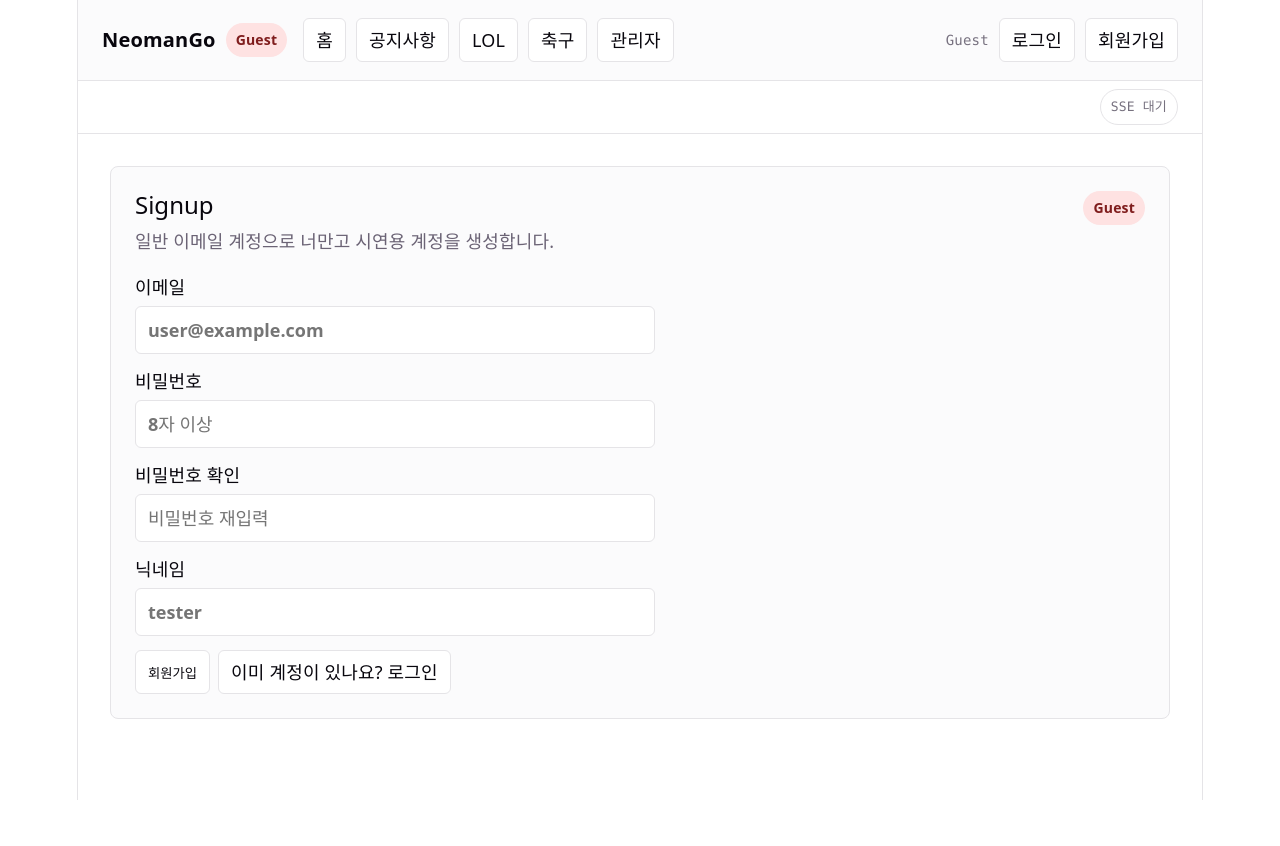
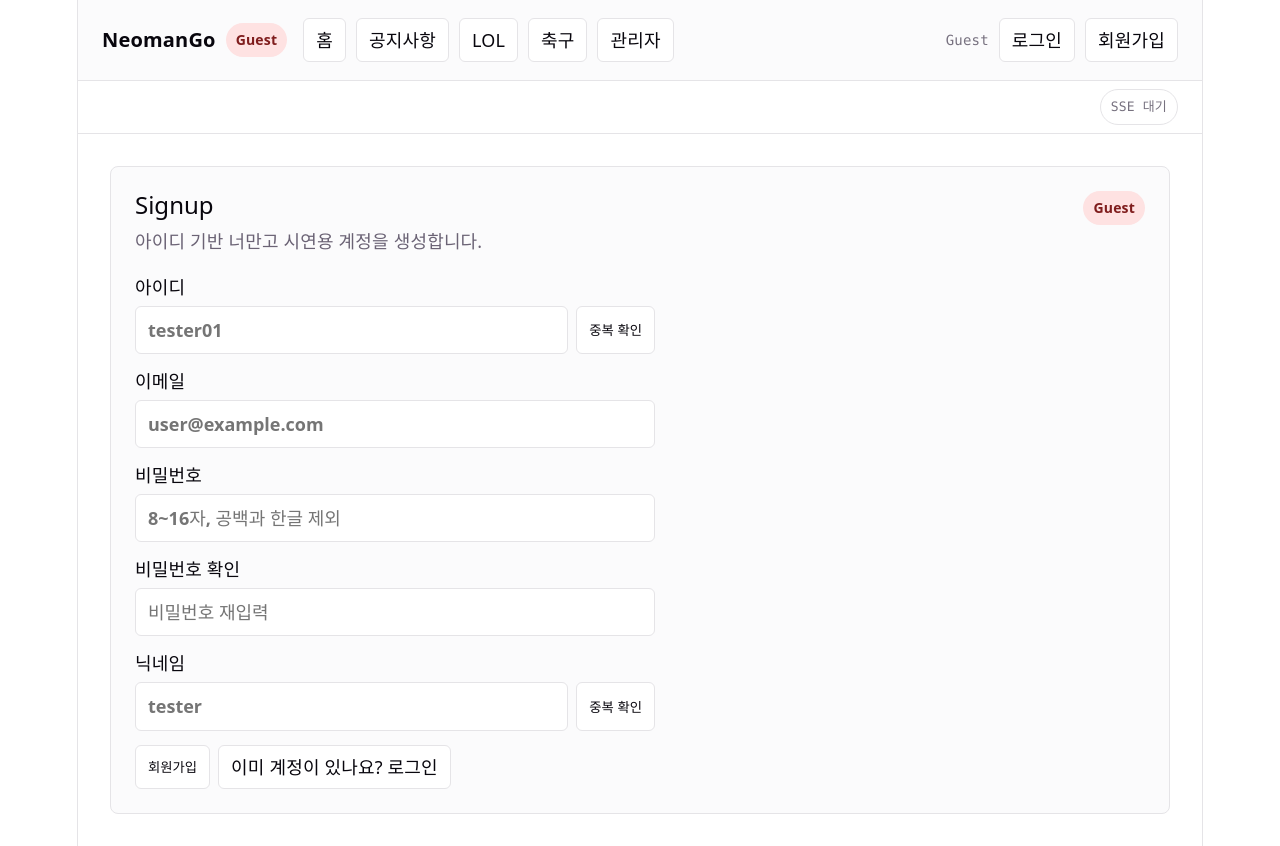
Before and after one commit to Tae-KyungKo/Neoman_Go_front, a React (Vite) app: page /signup in a window 1280 px wide. Before the commit the page ends 800 px from the top, so only its background shows below. Built offline with nearby package versions, Linux system fonts and the light colour scheme; no server answers.

Commit message:
feat(#28): update auth UI for loginId flow

```diff
--- a/src/App.css
+++ b/src/App.css
@@ -347,6 +347,26 @@
   font: inherit;
 }
 
+.input-with-button {
+  display: grid;
+  grid-template-columns: minmax(0, 1fr) auto;
+  gap: 8px;
+}
+
+.input-with-button button {
+  border: 1px solid var(--border);
+  border-radius: 6px;
+  padding: 8px 12px;
+  color: var(--text-h);
+  background: var(--button-bg);
+  cursor: pointer;
+}
+
+.input-with-button button:disabled {
+  cursor: not-allowed;
+  opacity: 0.55;
+}
+
 .team-create-form textarea,
 .post-form textarea,
 .comment-form textarea,
@@ -436,6 +456,20 @@
 
 .form-error {
   margin-top: 14px;
+  color: #b91c1c;
+}
+
+.form-help {
+  color: var(--text-muted);
+  font-size: 14px;
+  font-weight: 500;
+}
+
+.form-help.available {
+  color: #166534;
+}
+
+.form-help.unavailable {
   color: #b91c1c;
 }
 
--- a/src/api/authApi.js
+++ b/src/api/authApi.js
@@ -6,6 +6,14 @@ export function signup(payload) {
 
 export function login(payload) {
   return api.post('/api/auth/login', payload)
+}
+
+export function checkLoginId(loginId) {
+  return api.get(`/api/auth/check-login-id?loginId=${encodeURIComponent(loginId)}`)
+}
+
+export function checkNickname(nickname) {
+  return api.get(`/api/auth/check-nickname?nickname=${encodeURIComponent(nickname)}`)
 }
 
 export function logout() {
--- a/src/components/LoginPanel.jsx
+++ b/src/components/LoginPanel.jsx
@@ -39,7 +39,7 @@ function LoginPanel({
   onLoginSubmit,
   onLogoutClick,
 }) {
-  const [email, setEmail] = useState(currentUser?.email ?? '')
+  const [loginId, setLoginId] = useState(currentUser?.loginId ?? '')
   const [password, setPassword] = useState('')
   const [errorMessage, setErrorMessage] = useState('')
   const [isSubmitting, setIsSubmitting] = useState(false)
@@ -51,12 +51,12 @@ function LoginPanel({
 
     try {
       const nextUser = onLoginSubmit
-        ? await onLoginSubmit({ email, password })
+        ? await onLoginSubmit({ loginId, password })
         : null
       const response = onLoginSubmit
         ? null
         : await login({
-            email,
+            loginId,
             password,
           })
       const accessToken = nextUser?.accessToken ?? extractAccessToken(response)
@@ -77,12 +77,12 @@ function LoginPanel({
 
       setCurrentUser(nextUser ?? {
         isLoggedIn: true,
-        email,
+        loginId,
         accessToken,
       })
       setPassword('')
       onSuccess('로그인 완료', {
-        email,
+        loginId,
         hasAccessToken: true,
       })
     } catch (error) {
@@ -105,7 +105,7 @@ function LoginPanel({
 
     setCurrentUser({
       isLoggedIn: false,
-      email: '',
+      loginId: '',
       accessToken: '',
     })
     setPassword('')
@@ -129,14 +129,14 @@ function LoginPanel({
 
       <form className="login-form" onSubmit={handleLogin}>
         <label>
-          이메일
+          아이디
           <input
-            autoComplete="email"
+            autoComplete="username"
             disabled={isSubmitting}
-            onChange={(event) => setEmail(event.target.value)}
-            placeholder="user@example.com"
-            type="email"
-            value={email}
+            onChange={(event) => setLoginId(event.target.value)}
+            placeholder="아이디를 입력하세요"
+            type="text"
+            value={loginId}
           />
         </label>
 
@@ -173,7 +173,11 @@ function LoginPanel({
             ? getTokenPreview(currentUser.accessToken)
             : '저장되지 않음'}
         </span>
-        {currentUser?.email ? <span>계정: {currentUser.email}</span> : null}
+        {currentUser?.nickname || currentUser?.loginId || currentUser?.email ? (
+          <span>
+            계정: {currentUser.nickname || currentUser.loginId || currentUser.email}
+          </span>
+        ) : null}
         {currentUser?.role ? <span>Role: {currentUser.role}</span> : null}
       </div>
 
--- a/src/pages/SignupPage.jsx
+++ b/src/pages/SignupPage.jsx
@@ -1,34 +1,102 @@
 import { useState } from 'react'
 import { Link, useNavigate } from 'react-router-dom'
+import { checkLoginId, checkNickname, signup } from '../api/authApi'
 import { normalizeApiError } from '../api/client'
-import { signup } from '../api/authApi'
 import { useAuth } from '../auth/useAuth'
 
-const MIN_PASSWORD_LENGTH = 8
-
-function validateForm({ email, password, passwordConfirm, nickname }) {
-  if (!email.trim()) {
-    return 'email을 입력해주세요.'
+const LOGIN_ID_PATTERN = /^[A-Za-z0-9]{4,12}$/
+const PASSWORD_PATTERN = /^[\x21-\x7E]{8,16}$/
+const EMAIL_PATTERN = /^[^\s@]+@[^\s@]+\.[^\s@]+$/
+const RESERVED_NICKNAMES = ['관리자', '운영자']
+const IDLE_CHECK = {
+  status: 'idle',
+  message: '',
 }
 
-  if (!password) {
-    return 'password를 입력해주세요.'
+function getAvailability(response) {
+  return {
+    available: Boolean(response?.data?.data?.available),
+    message: response?.data?.message ?? '',
+  }
 }
 
-  if (!passwordConfirm) {
-    return 'password 확인을 입력해주세요.'
+function isReservedNickname(nickname) {
+  const normalizedNickname = nickname.trim().toLowerCase()
+
+  return (
+    RESERVED_NICKNAMES.includes(normalizedNickname) ||
+    normalizedNickname.includes('admin')
+  )
 }
 
-  if (!nickname.trim()) {
-    return 'nickname을 입력해주세요.'
+function validateLoginId(loginId) {
+  if (!LOGIN_ID_PATTERN.test(loginId.trim())) {
+    return '아이디는 4~12자의 영문 대소문자와 숫자만 사용할 수 있습니다.'
   }
 
-  if (password.length < MIN_PASSWORD_LENGTH) {
-    return `password는 최소 ${MIN_PASSWORD_LENGTH}자 이상이어야 합니다.`
+  return ''
+}
+
+function validatePassword(password) {
+  if (!PASSWORD_PATTERN.test(password)) {
+    return '비밀번호는 공백과 한글 없이 8~16자의 영문, 숫자, 특수문자로 입력해주세요.'
+  }
+
+  return ''
+}
+
+function validateNickname(nickname) {
+  const trimmedNickname = nickname.trim()
+
+  if (trimmedNickname.length < 2 || trimmedNickname.length > 12) {
+    return '닉네임은 2~12자로 입력해주세요.'
+  }
+
+  if (isReservedNickname(trimmedNickname)) {
+    return '사용할 수 없는 닉네임입니다.'
+  }
+
+  return ''
+}
+
+function validateForm({
+  loginId,
+  email,
+  password,
+  passwordConfirm,
+  nickname,
+  loginIdCheckStatus,
+  nicknameCheckStatus,
+}) {
+  const loginIdMessage = validateLoginId(loginId)
+  if (loginIdMessage) {
+    return loginIdMessage
+  }
+
+  if (!email.trim() || !EMAIL_PATTERN.test(email.trim())) {
+    return '유효한 이메일을 입력해주세요.'
+  }
+
+  const passwordMessage = validatePassword(password)
+  if (passwordMessage) {
+    return passwordMessage
   }
 
   if (password !== passwordConfirm) {
-    return 'password와 password 확인이 일치하지 않습니다.'
+    return '비밀번호와 비밀번호 확인이 일치하지 않습니다.'
+  }
+
+  const nicknameMessage = validateNickname(nickname)
+  if (nicknameMessage) {
+    return nicknameMessage
+  }
+
+  if (loginIdCheckStatus !== 'available') {
+    return '아이디 중복 확인을 완료해주세요.'
+  }
+
+  if (nicknameCheckStatus !== 'available') {
+    return '닉네임 중복 확인을 완료해주세요.'
   }
 
   return ''
@@ -37,23 +105,111 @@ function validateForm({ email, password, passwordConfirm, nickname }) {
 function SignupPage() {
   const { currentUser } = useAuth()
   const navigate = useNavigate()
+  const [loginId, setLoginId] = useState('')
   const [email, setEmail] = useState('')
   const [password, setPassword] = useState('')
   const [passwordConfirm, setPasswordConfirm] = useState('')
   const [nickname, setNickname] = useState('')
+  const [loginIdCheck, setLoginIdCheck] = useState(IDLE_CHECK)
+  const [nicknameCheck, setNicknameCheck] = useState(IDLE_CHECK)
   const [errorMessage, setErrorMessage] = useState('')
   const [isSubmitting, setIsSubmitting] = useState(false)
   const isLoggedIn = Boolean(currentUser?.isLoggedIn)
+  const isChecking =
+    loginIdCheck.status === 'checking' || nicknameCheck.status === 'checking'
+
+  function handleLoginIdChange(event) {
+    setLoginId(event.target.value)
+    setLoginIdCheck(IDLE_CHECK)
+  }
+
+  function handleNicknameChange(event) {
+    setNickname(event.target.value)
+    setNicknameCheck(IDLE_CHECK)
+  }
+
+  async function handleLoginIdCheck() {
+    const trimmedLoginId = loginId.trim()
+    const validationMessage = validateLoginId(trimmedLoginId)
+
+    if (validationMessage) {
+      setLoginIdCheck({
+        status: 'unavailable',
+        message: validationMessage,
+      })
+      return
+    }
+
+    setLoginIdCheck({
+      status: 'checking',
+      message: '아이디 중복 확인 중입니다.',
+    })
+
+    try {
+      const response = await checkLoginId(trimmedLoginId)
+      const { available, message } = getAvailability(response)
+
+      setLoginIdCheck({
+        status: available ? 'available' : 'unavailable',
+        message: message || (available
+          ? '사용 가능한 아이디입니다.'
+          : '사용할 수 없는 아이디입니다.'),
+      })
+    } catch (error) {
+      setLoginIdCheck({
+        status: 'unavailable',
+        message: normalizeApiError(error).message,
+      })
+    }
+  }
+
+  async function handleNicknameCheck() {
+    const trimmedNickname = nickname.trim()
+    const validationMessage = validateNickname(trimmedNickname)
+
+    if (validationMessage) {
+      setNicknameCheck({
+        status: 'unavailable',
+        message: validationMessage,
+      })
+      return
+    }
+
+    setNicknameCheck({
+      status: 'checking',
+      message: '닉네임 중복 확인 중입니다.',
+    })
+
+    try {
+      const response = await checkNickname(trimmedNickname)
+      const { available, message } = getAvailability(response)
+
+      setNicknameCheck({
+        status: available ? 'available' : 'unavailable',
+        message: message || (available
+          ? '사용 가능한 닉네임입니다.'
+          : '사용할 수 없는 닉네임입니다.'),
+      })
+    } catch (error) {
+      setNicknameCheck({
+        status: 'unavailable',
+        message: normalizeApiError(error).message,
+      })
+    }
+  }
 
   async function handleSubmit(event) {
     event.preventDefault()
     setErrorMessage('')
 
     const validationMessage = validateForm({
+      loginId,
       email,
       password,
       passwordConfirm,
       nickname,
+      loginIdCheckStatus: loginIdCheck.status,
+      nicknameCheckStatus: nicknameCheck.status,
     })
 
     if (validationMessage) {
@@ -65,14 +221,16 @@ function SignupPage() {
 
     try {
       await signup({
+        loginId: loginId.trim(),
+        password,
+        passwordConfirm,
         email: email.trim(),
-        password,
         nickname: nickname.trim(),
       })
       navigate('/login', {
         replace: true,
         state: {
-          signupMessage: '회원가입이 완료되었습니다. 로그인해주세요.',
+          signupMessage: '회원가입이 완료되었습니다. 아이디로 로그인해주세요.',
         },
       })
     } catch (error) {
@@ -106,12 +264,38 @@ function SignupPage() {
         <div className="panel-header">
           <div>
             <h2 id="signup-title">Signup</h2>
-            <p>일반 이메일 계정으로 너만고 시연용 계정을 생성합니다.</p>
+            <p>아이디 기반 너만고 시연용 계정을 생성합니다.</p>
           </div>
           <span className="auth-off">Guest</span>
         </div>
 
         <form className="login-form" onSubmit={handleSubmit}>
+          <label>
+            아이디
+            <div className="input-with-button">
+              <input
+                autoComplete="username"
+                disabled={isSubmitting}
+                onChange={handleLoginIdChange}
+                placeholder="tester01"
+                type="text"
+                value={loginId}
+              />
+              <button
+                disabled={isSubmitting || loginIdCheck.status === 'checking'}
+                onClick={handleLoginIdCheck}
+                type="button"
+              >
+                중복 확인
+              </button>
+            </div>
+            {loginIdCheck.message ? (
+              <span className={`form-help ${loginIdCheck.status}`}>
+                {loginIdCheck.message}
+              </span>
+            ) : null}
+          </label>
+
           <label>
             이메일
             <input
@@ -130,7 +314,7 @@ function SignupPage() {
               autoComplete="new-password"
               disabled={isSubmitting}
               onChange={(event) => setPassword(event.target.value)}
-              placeholder="8자 이상"
+              placeholder="8~16자, 공백과 한글 제외"
               type="password"
               value={password}
             />
@@ -150,18 +334,32 @@ function SignupPage() {
 
           <label>
             닉네임
+            <div className="input-with-button">
               <input
                 autoComplete="nickname"
                 disabled={isSubmitting}
-              onChange={(event) => setNickname(event.target.value)}
+                onChange={handleNicknameChange}
                 placeholder="tester"
                 type="text"
                 value={nickname}
               />
+              <button
+                disabled={isSubmitting || nicknameCheck.status === 'checking'}
+                onClick={handleNicknameCheck}
+                type="button"
+              >
+                중복 확인
+              </button>
+            </div>
+            {nicknameCheck.message ? (
+              <span className={`form-help ${nicknameCheck.status}`}>
+                {nicknameCheck.message}
+              </span>
+            ) : null}
           </label>
 
           <div className="login-actions">
-            <button disabled={isSubmitting} type="submit">
+            <button disabled={isSubmitting || isChecking} type="submit">
               {isSubmitting ? '회원가입 중...' : '회원가입'}
             </button>
             <Link className="button-link" to="/login">
```
Also changed, not shown: src/auth/AuthContext.jsx (+4 -4 lines). Lines whose indentation alone changed are shown as unchanged.
